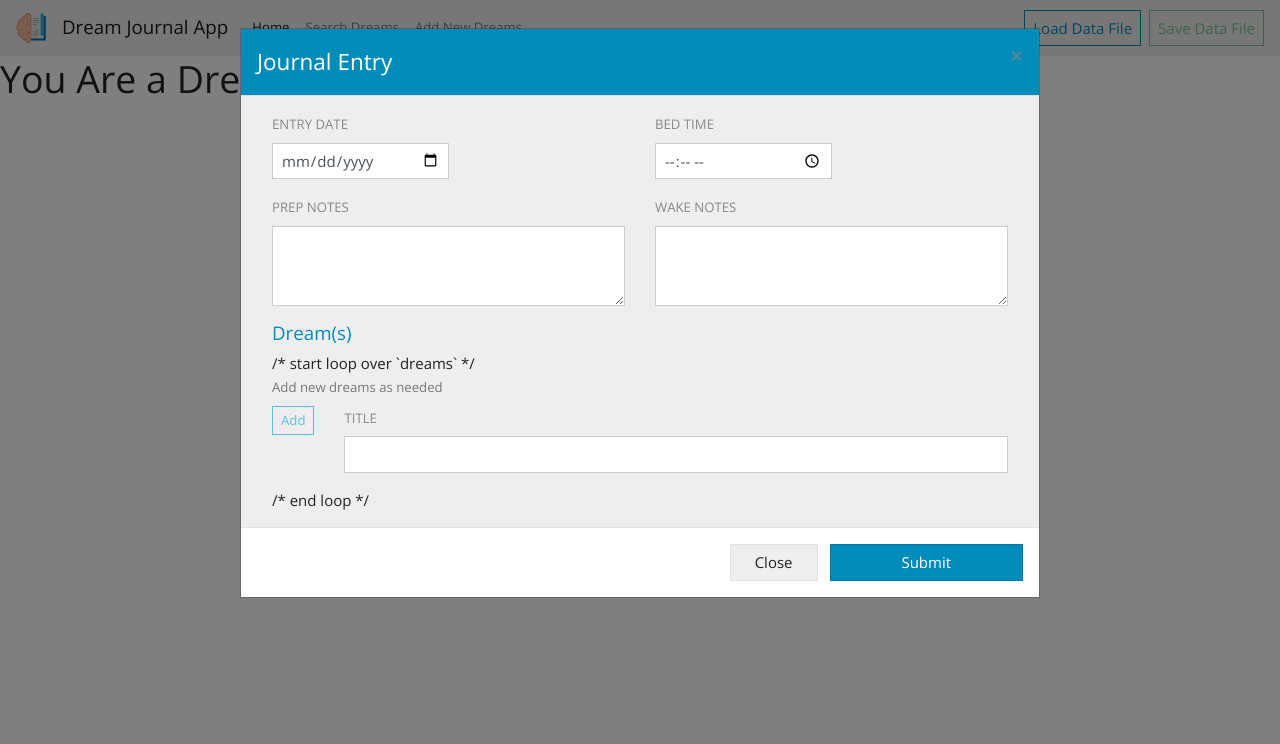
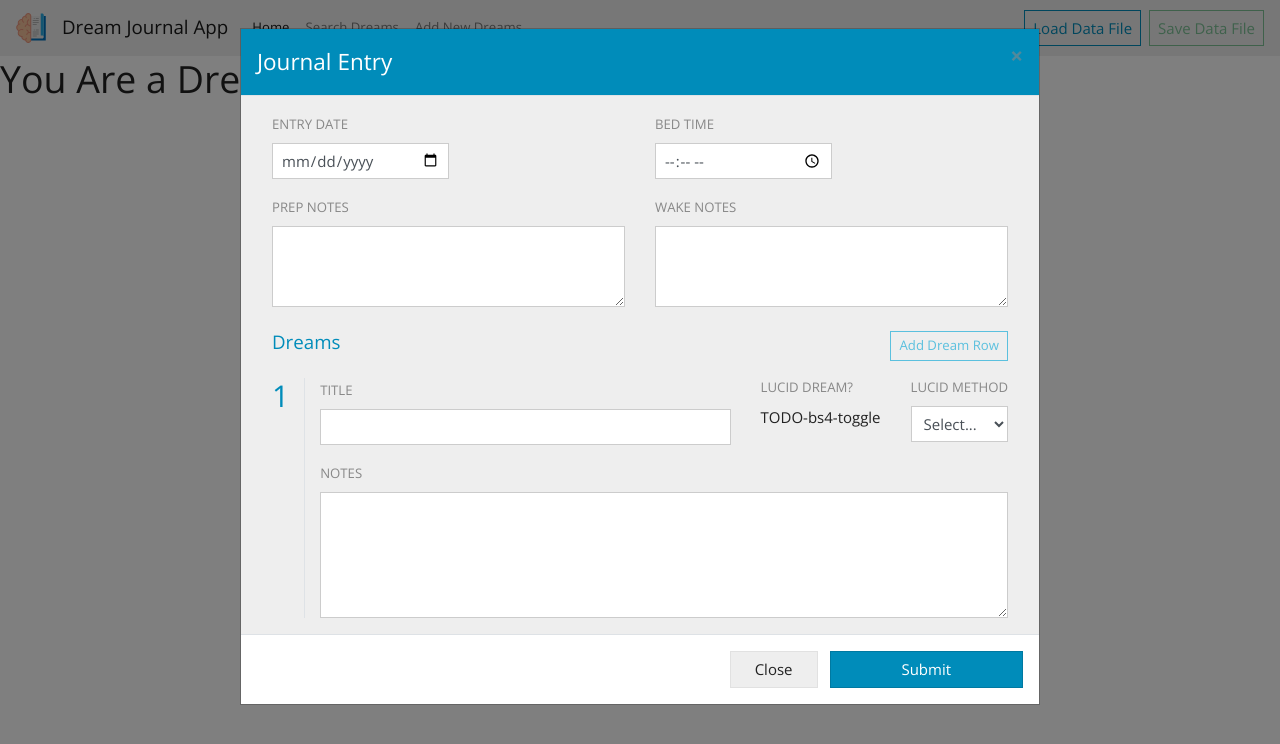
Before and after one commit to gitbrent/dream-journal-app, a React app: page / in a window 1280 px wide. Both pictures are taken after a click on the button "Load Data File". Shown: the top 744 px of the page. Built offline with nearby package versions, Linux system fonts and the light colour scheme.

Commit message:
linted code; more work on "add new" dialog

```diff
--- a/src/app/app.tsx
+++ b/src/app/app.tsx
@@ -29,277 +29,342 @@
 
 // TODO: https://github.com/FortAwesome/react-fontawesome
 
-import * as React from 'react';
-import * as ReactDOM from 'react-dom';
-import APP_LOGO_BASE64 from '../img/logo_base64';
-import Button from 'react-bootstrap/Button';
-import Modal from 'react-bootstrap/Modal';
+import * as React from 'react'
+import * as ReactDOM from 'react-dom'
+import APP_LOGO_BASE64 from '../img/logo_base64'
+import Button from 'react-bootstrap/Button'
+import Modal from 'react-bootstrap/Modal'
 
 interface IDream {
-	dreamTitle: string;
-	dreamDetails?: string;
-	lucidType?: 'dild' | 'mild' | 'wbtb' | 'other';
+	title: string
+	notes?: string
+	dreamSigns?: Array<string>
+	lucidDream?: boolean
+	lucidMethod?: 'dild' | 'mild' | 'wbtb' | 'other'
 }
 interface IDailyEntry {
-	entryDate: Date;
-	bedTime?: Date;
-	notesPrep?: string;
-	notesWake?: string;
-	dreamSigns?: Array<string>;
-	dreams?: Array<IDream>;
+	entryDate: Date
+	bedTime?: Date
+	notesPrep?: string
+	notesWake?: string
+	dreams?: Array<IDream>
 }
 
-var dreamsJson = null;
+var dreamsJson = null
 try {
-	dreamsJson = require('../data/dreams.json');
-}
-catch(ex) {
-	console.log('FYI: Unable to open `dreams.json` data file. (probably okay is this is first run)');
-	console.log(ex);
+	// TODO: check for `data` directory
+	dreamsJson = require('../data/dreams.json')
+} catch (ex) {
+	console.log('FYI: Unable to open `dreams.json` data file. (probably okay is this is first run)')
+	console.log(ex)
 }
 
 // TODO: https://reactjs.org/docs/forms.html
 // FYI: https://stackoverflow.com/questions/24502898/show-or-hide-element-in-react
 
 class AppNavBar extends React.Component<{ onChange?: Function }> {
-	constructor(props: Readonly<{ onChange?: Function; }>) {
-		super(props);
+	constructor(props: Readonly<{ onChange?: Function }>) {
+		super(props)
 	}
 
-	changeHandler = (e) => {
+	changeHandler = e => {
 		if (typeof this.props.onChange === 'function') {
 			//this.props.onChange(e.target.value);
 			//this.props.onChange('TAB1');
-            this.props.onChange(true);
+			this.props.onChange(true)
 		}
 	}
 
 	render() {
 		return (
-			<nav className="navbar navbar-expand-lg navbar-light bg-light">
-				<a className="navbar-brand" href="#">
-					<img src={APP_LOGO_BASE64} width="30" height="30" className="d-inline-block align-top mr-3" alt="" />
+			<nav className='navbar navbar-expand-lg navbar-light bg-light'>
+				<a className='navbar-brand' href='#'>
+					<img
+						src={APP_LOGO_BASE64}
+						width='30'
+						height='30'
+						className='d-inline-block align-top mr-3'
+						alt=''
+					/>
 					Dream Journal App
 				</a>
-				<button className="navbar-toggler" type="button" data-toggle="collapse" data-target="#navbarNav" aria-controls="navbarNav" aria-expanded="false" aria-label="Toggle navigation">
-					<span className="navbar-toggler-icon"></span>
+				<button
+					className='navbar-toggler'
+					type='button'
+					data-toggle='collapse'
+					data-target='#navbarNav'
+					aria-controls='navbarNav'
+					aria-expanded='false'
+					aria-label='Toggle navigation'
+				>
+					<span className='navbar-toggler-icon' />
 				</button>
-				<div className="collapse navbar-collapse" id="navbarNav">
-					<ul className="navbar-nav">
-						<li className="nav-item active">
-							<a className="nav-link" href="#Home">Home <span className="sr-only">(current)</span></a>
+				<div className='collapse navbar-collapse' id='navbarNav'>
+					<ul className='navbar-nav'>
+						<li className='nav-item active'>
+							<a className='nav-link' href='#Home'>
+								Home <span className='sr-only'>(current)</span>
+							</a>
 						</li>
-						<li className="nav-item">
-							<a className="nav-link" href="#Search">Search Dreams</a>
+						<li className='nav-item'>
+							<a className='nav-link' href='#Search'>
+								Search Dreams
+							</a>
 						</li>
-						<li className="nav-item">
-							<a className="nav-link" href="#Add">Add New Dreams</a>
+						<li className='nav-item'>
+							<a className='nav-link' href='#Add'>
+								Add New Dreams
+							</a>
 						</li>
 					</ul>
 				</div>
-				<form className="form-inline mb-0">
-					<button type="button" onClick={this.changeHandler} className="btn btn-outline-primary mr-2">Load Data File</button>
-					<button className="btn btn-outline-success" type="button" disabled>Save Data File</button>
+				<form className='form-inline mb-0'>
+					<button type='button' onClick={this.changeHandler} className='btn btn-outline-primary mr-2'>
+						Load Data File
+					</button>
+					<button className='btn btn-outline-success' type='button' disabled>
+						Save Data File
+					</button>
 				</form>
 			</nav>
-		);
+		)
 	}
 }
 
 class TabHome extends React.Component {
 	constructor(props) {
-		super(props);
+		super(props)
 	}
 
 	render() {
-		if ( !dreamsJson ) {
+		if (!dreamsJson) {
 			return (
-				<div className="container mt-5">
-					<div className="jumbotron">
-						<h1 className="display-4 text-primary mb-3">
-							<img src={APP_LOGO_BASE64} width="150" height="150" className="mr-4" alt="Logo" />Dream Journal App
+				<div className='container mt-5'>
+					<div className='jumbotron'>
+						<h1 className='display-4 text-primary mb-3'>
+							<img src={APP_LOGO_BASE64} width='150' height='150' className='mr-4' alt='Logo' />
+							Dream Journal App
 						</h1>
-						<p className="lead">Record your daily dream journal entries into well-formatted JSON.</p>
-						<hr className="my-4" />
-						<p>This enables metrics, keyword searches and much more so you can make the best of your dreams.</p>
-						<a className="btn btn-primary btn-lg" href="#" role="button">Get Started</a>
+						<p className='lead'>Record your daily dream journal entries into well-formatted JSON.</p>
+						<hr className='my-4' />
+						<p>
+							This enables metrics, keyword searches and much more so you can make the best of your
+							dreams.
+						</p>
+						<a className='btn btn-primary btn-lg' href='#' role='button'>
+							Get Started
+						</a>
 					</div>
 				</div>
-			);
-		}
-		else {
-			return (
-				<h1>You Are a Dream God!</h1>
 			)
+		} else {
+			return <h1>You Are a Dream God!</h1>
 		}
 	}
 }
 
 class TabSearch extends React.Component {
 	constructor(props) {
-		super(props);
+		super(props)
 	}
 
 	render() {
 		return (
-			<div className="row align-items-end justify-content-between">
-				<div className="col-auto">
-					<h1 className="text-primary">Dream Journal App</h1>
+			<div className='row align-items-end justify-content-between'>
+				<div className='col-auto'>
+					<h1 className='text-primary'>Dream Journal App</h1>
 				</div>
-				<div className="col-auto">
-					<h6 id="appVer" className="text-black-50 font-weight-light"></h6>
+				<div className='col-auto'>
+					<h6 id='appVer' className='text-black-50 font-weight-light' />
 				</div>
 			</div>
-		);
+		)
 	}
 }
 
-class AppModal extends React.Component<{ show?: boolean }, { show: boolean }> {
-	private dreams: [{}];
-
-	constructor(props: Readonly<{ show?: boolean; }>) {
-		super(props);
+class AppModal extends React.Component<{ show?: boolean }, { show: boolean, dailyEntry: IDailyEntry }> {
+	constructor(props: Readonly<{ show?: boolean }>) {
+		super(props)
 
 		this.state = {
-			show: props.show
-		};
+			show: props.show,
+			dailyEntry: {
+				entryDate: null,
+				bedTime: null,
+				notesPrep: null,
+				notesWake: null,
+				dreams: [ {title:""} ]
+			}
+		}
 	}
 
 	// React-Design: Allow `props` changes from other Components to change state/render
 	componentWillReceiveProps(nextProps) {
-		const newName = nextProps.show;
-		if ( this.state.show !== newName ) {
-			this.setState({ show:newName });
+		const newName = nextProps.show
+		if (this.state.show !== newName) {
+			this.setState({ show: newName })
 		}
 	}
 
-	// TODO: handle "new dream row" button click
-	changeHandler = (e) => {
-		console.log('click!');
-		// TODO: (here): 1-add node to dreams, 2-render()
+	addRowHandler = e => {
+		this.state.dailyEntry.dreams.push({ title:"" })
+		console.log(this.state.dailyEntry.dreams)
+		this.render() // no affect???
+		console.log('addRowHandler!')
+		// TODO: CURR: the dialog rows just wont re-render once theyre onscreen!!!
+	}
 
-		// for `return` below
-		/*
-		<div className="blocks_loop">
-          {this.props.dreams.map(block => (
-            <div className="block" />
-          ))}
-        </div>
-		*/
+	changeHandler = e => {
+		console.log('form field changed!')
 	}
 
 	render() {
 		let modalClose = () => {
-			this.setState({ show: false });
+			this.setState({ show: false })
 		}
 
 		return (
-			<Modal size="lg" show={ this.state.show } onHide={ modalClose } >
-			  <Modal.Header className="bg-primary" closeButton>
-			  	<Modal.Title className="text-white">Journal Entry</Modal.Title>
+			<Modal size='lg' show={this.state.show} onHide={modalClose}>
+				<Modal.Header className='bg-primary' closeButton>
+					<Modal.Title className='text-white'>Journal Entry</Modal.Title>
 				</Modal.Header>
 
-			  <Modal.Body className="bg-light">
-				  <div className="container mb-3">
-					  <div className="row mb-3">
-						  <div className="col-12 col-md-6">
-							  <label className="text-muted text-uppercase text-sm">Entry Date</label>
-							  <input id="entryDate" type="date" className="form-control w-50" />
+				<Modal.Body className='bg-light'>
+					<div className='container mb-4'>
+						<div className='row mb-3'>
+							<div className='col-12 col-md-6 required'>
+								<label className='text-muted text-uppercase text-sm'>Entry Date</label>
+								<input id='entryDate' type='date' className='form-control w-50' required />
+								<div className='invalid-feedback'>Please provide Entry Date</div>
 							</div>
-						  <div className="col-12 col-md-6">
-							  <label className="text-muted text-uppercase text-sm">Bed Time</label>
-							  <input id="bedTime" type="time" className="form-control w-50" />
+							<div className='col-12 col-md-6'>
+								<label className='text-muted text-uppercase text-sm'>Bed Time</label>
+								<input id='bedTime' type='time' className='form-control w-50' />
 							</div>
 						</div>
-					  <div className="row">
-						  <div className="col-12 col-md-6">
-							  <label className="text-muted text-uppercase text-sm">Prep Notes</label>
-							  <textarea id="notesPrep" className="form-control" style={{ height:"80px" }}></textarea>
+						<div className='row'>
+							<div className='col-12 col-md-6'>
+								<label className='text-muted text-uppercase text-sm'>Prep Notes</label>
+								<textarea id='notesPrep' className='form-control' rows={3} />
 							</div>
-						  <div className="col-12 col-md-6">
-							  <label className="text-muted text-uppercase text-sm">Wake Notes</label>
-							  <textarea id="notesWake" className="form-control" style={{ height:"80px" }}></textarea>
+							<div className='col-12 col-md-6'>
+								<label className='text-muted text-uppercase text-sm'>Wake Notes</label>
+								<textarea id='notesWake' className='form-control' rows={3} />
 							</div>
 						</div>
 					</div>
 
-				  <div className="container">
-				  	<h5 className="text-primary">Dream(s)</h5>
-/* start loop over `dreams` */
-					  <div className="row">
-						  <div className="col">
-							  <label className="text-black-50 text-sm">Add new dreams as needed</label>
-							  <div className="row mb-3" data-dreamidx="0">
-								  <div className="col-auto">
-								  	<button className="btn btn-sm btn-outline-info" onClick={this.changeHandler}>Add</button>
+					<div className='container'>
+						<div className='row mb-3'>
+							<div className='col'>
+								<h5 className='text-primary'>Dreams</h5>
 							</div>
-								  <div className="col">
-									  <label className="text-muted text-uppercase text-sm">Title</label>
-									  <input id="title" type="text" className="form-control" />
+							<div className='col-auto'>
+								<button className='btn btn-sm btn-outline-info' onClick={this.addRowHandler}>
+									Add Dream Row
+								</button>
+							</div>
+						</div>
+						{this.state.dailyEntry.dreams.map((dream, idx) => {
+							console.log(idx)
+							return <div className='row' key={idx}>
+								<div className='col-auto border-right'>
+									<h2 className='text-primary font-weight-light'>{idx + 1}</h2>
+								</div>
+								<div className='col'>
+									<div className='row mb-3'>
+										<div className='col'>
+											<label className='text-muted text-uppercase text-sm'>Title</label>
+											<input
+												id='title'
+												type='text'
+												className='form-control'
+												value={dream.title}
+												onChange={this.changeHandler}
+											/>
+										</div>
+										<div className='col-auto'>
+											<label className='text-muted text-uppercase text-sm d-block'>Lucid Dream?</label>
+											<span>TODO-bs4-toggle</span>
+										</div>
+										<div className='col-auto'>
+											<label className='text-muted text-uppercase text-sm d-block'>Lucid Method</label>
+											<select className='form-control'><option>Select...</option></select>
+										</div>
+									</div>
+									<div className='row'>
+										<div className='col'>
+											<label className='text-muted text-uppercase text-sm'>Notes</label>
+											<textarea
+												id='notes'
+												className='form-control'
+												rows={5}
+												value={dream.notes}
+												onChange={this.changeHandler}
+											/>
 										</div>
 									</div>
 								</div>
 							</div>
-/* end loop */
+						})}
 					</div>
 				</Modal.Body>
 
 				<Modal.Footer>
-			    <Button variant="secondary" className="px-4 mr-2" onClick={modalClose}>Close</Button>
-			    <Button variant="primary" className="w-25">Submit</Button>
+					<Button variant='secondary' className='px-4 mr-2' onClick={modalClose}>
+						Close
+					</Button>
+					<Button variant='primary' className='w-25'>
+						Submit
+					</Button>
 				</Modal.Footer>
 			</Modal>
-		);
+		)
 	}
 }
 
 // TODO: move to Component and accept a PROP for which tab to show!!!
 function ShowAppTab() {
-	if ( window.location.href.toLowerCase().indexOf('#search') > -1 ) {
-		return <TabSearch />;
-	}
-	else if ( window.location.href.toLowerCase().indexOf('#new') > -1 ) {
+	if (window.location.href.toLowerCase().indexOf('#search') > -1) {
+		return <TabSearch />
+	} else if (window.location.href.toLowerCase().indexOf('#new') > -1) {
 		//return <TabNew />;
-	}
-	else {
-		return <TabHome />;
+	} else {
+		return <TabHome />
 	}
 }
 
 // APP UI
 class AppUI extends React.Component<{}, { showModal: boolean }> {
 	constructor(props) {
-		super(props);
+		super(props)
 
 		this.state = {
-			showModal: props.showModal || false
-		};
+			showModal: props.showModal || false,
+		}
 	}
 
-    chgShowModal = (value) => {
+	chgShowModal = value => {
 		this.setState({
-			showModal: value
-		});
+			showModal: value,
+		})
 	}
 
 	render() {
-		console.log("MAIN-RENDER: this.state.showModal = "+ this.state.showModal);
+		console.log('MAIN-RENDER: this.state.showModal = ' + this.state.showModal)
 		return (
 			<main>
 				<AppNavBar onChange={this.chgShowModal} />
 				<ShowAppTab />
 				<AppModal show={this.state.showModal} />
 			</main>
-		);
+		)
 	}
 }
 
 // AppMain
-const AppMain: React.SFC<{ compiler: string, framework: string }> = (props) => {
-	return (<AppUI />);
+const AppMain: React.SFC<{ compiler: string; framework: string }> = props => {
+	return <AppUI />
 }
 
-ReactDOM.render(
-	<AppMain compiler="TypeScript" framework="React" />,
-	document.getElementById("root")
-);
+ReactDOM.render(<AppMain compiler='TypeScript' framework='React' />, document.getElementById('root'))
```
Also changed, not shown: src/app/.prettierrc.json (added). Lines whose indentation alone changed are shown as unchanged.
